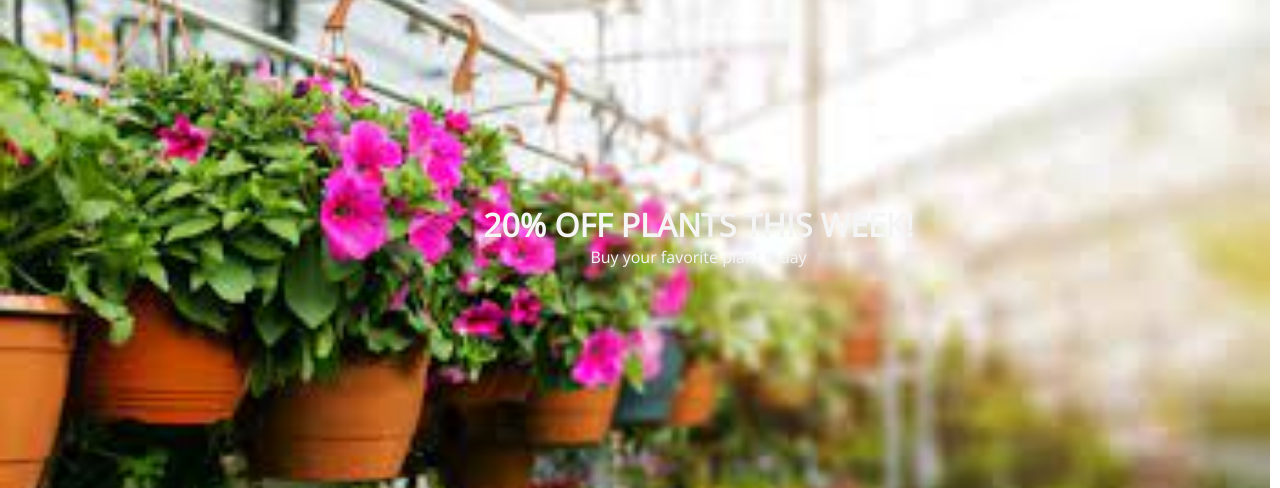
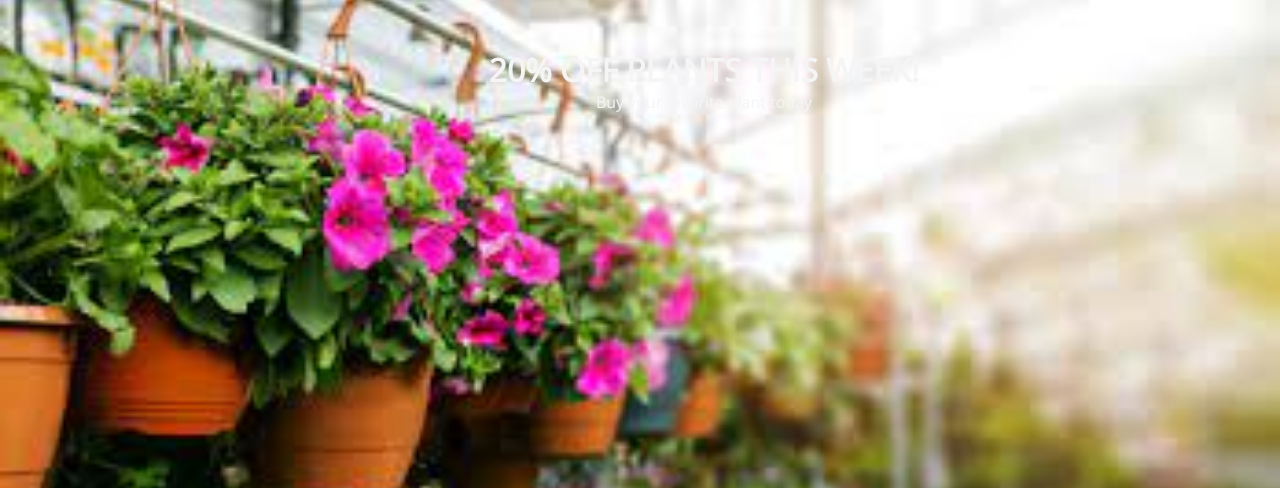
Before and after one commit to JohannesOostenbrink/MyHtmlCSSJavaScript, a plain HTML site: page HTML CSS IN DEPTH/Lucky Shrub Project/index.html in a window 1280 px wide. Shown: the part 312-800 px from the top of the page. Drawn offline with nearby package versions, Linux system fonts and the light colour scheme.

Commit message:
Practice

```diff
--- a/HTML CSS IN DEPTH/Lucky Shrub Project/index.html
+++ b/HTML CSS IN DEPTH/Lucky Shrub Project/index.html
@@ -41,16 +41,15 @@
 
     <main>
 
-        <section>
+        <section class="banner">
 
-        <article class="banner">
+        <article">
+             <img src="images/nursary banner.jpg" width="100%" hight="auto" alt="nursary image">
+             <div class="banner_text">
+                <h1>20% OFF PLANTS THIS WEEK!</h1>
+                <p>Buy your favorite plant today</p>
 
-             <img src="images/nursary banner.jpg" width="100%" alt="nursary image">
-                <div class="bannertext">
-                    <h1>20% OFF PLANTS THIS WEEK!</h1>
-                    <p>Buy your favorite plant today</p>
-                </div>
-
+             </div>
 
 
             </article>
--- a/HTML CSS IN DEPTH/Lucky Shrub Project/styles.css
+++ b/HTML CSS IN DEPTH/Lucky Shrub Project/styles.css
@@ -7,10 +7,10 @@ body {
 
     background-color: rgb(212, 209, 209));
     font-family: 'Open Sans', sans-serif;
-    margin-top: 20px;
-    margin-right: 10px;
-    margin-bottom: 10px;
-    margin-right: 10px;
+    margin-top: 2rem;
+    margin-bottom: 2rem;
+
+
 
 }
 
@@ -42,7 +42,6 @@ header img {
 
 .navigation a {
 
-    list-style: none;
     display: inline-block;
     padding: 25px;
     text-align: center;
@@ -56,24 +55,25 @@ header img {
 }
 
 
-.banner {
+.banner article img {
+    display: flex;
+    width: 100%;
     position: relative;
-    margin-top: 5px;
-    margin-bottom: 5px;
-
 }
 
-.bannertext{
+.banner .banner_text{
 
     position: absolute;
+    flex-flow: wrap;
     width: 100%;
-    top: 40%;
+    top: 45%;
     text-align: center;
+    text-overflow: ellipsis;
     color: whitesmoke;
 
 }
 
-.bannertext p{
+article .banner_text p{
 
     text-align: center;
 }
```
